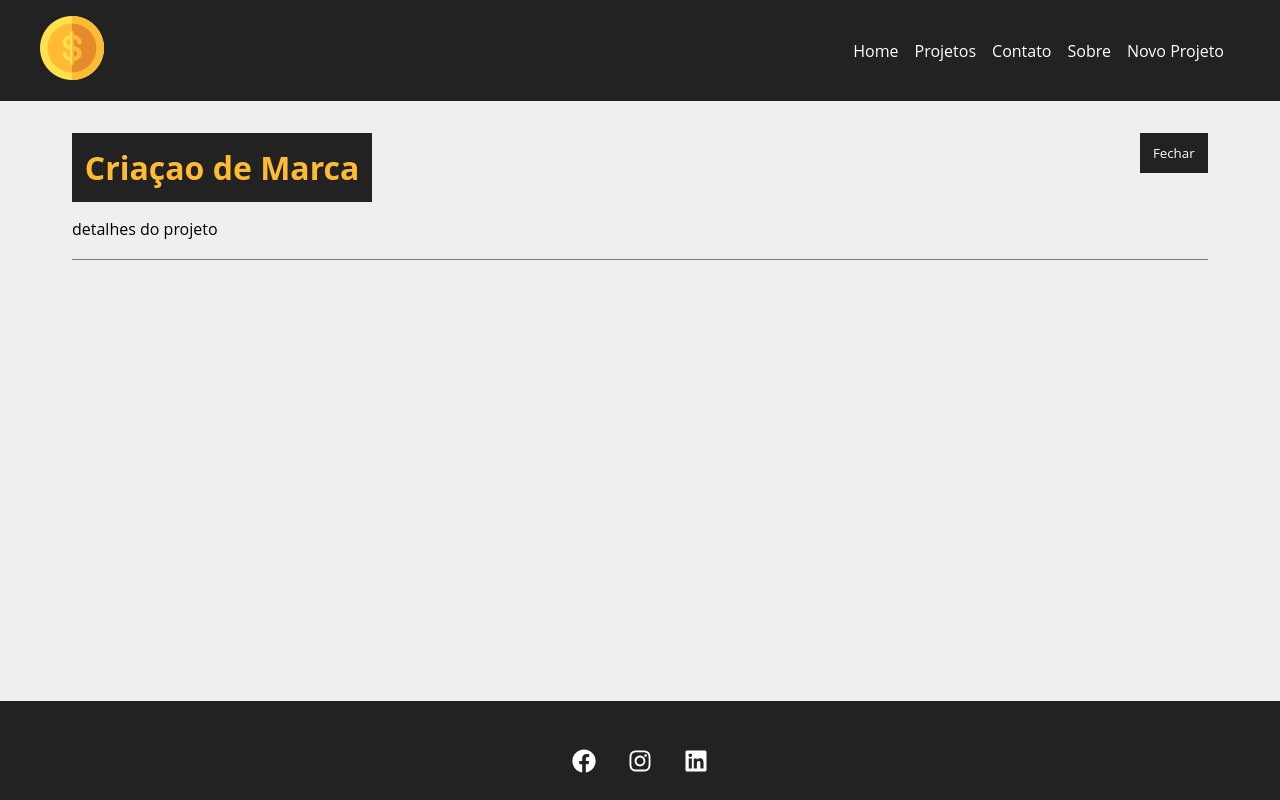
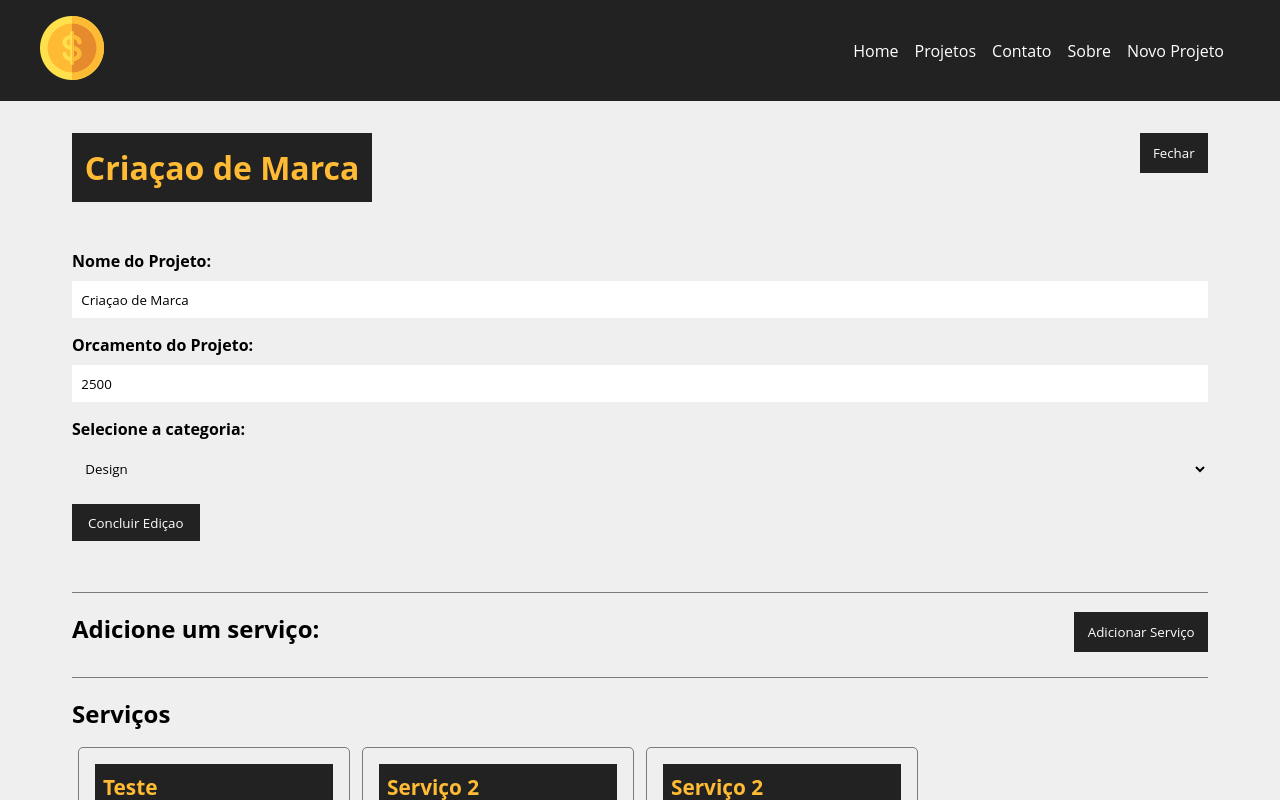
Before and after one commit to EduPassero/Projeto_Costs_Curso_de_REACT, a React (Create React App) app: page /project/1 in a window 1280 px wide. Both pictures are taken after a click on the button "Editar Projeto". Shown: the top 800 px of the page. Built offline with nearby package versions, Linux system fonts and the light colour scheme; data requests are answered from the project's data file; the HTML template or start-up script is replaced by a standard one.

Commit message:
Exibir Services

```diff
--- a/db.json
+++ b/db.json
@@ -7,8 +7,27 @@
         "id": "3",
         "name": "Design"
       },
-      "cost": 0,
-      "services": [],
+      "cost": 600,
+      "services": [
+        {
+          "name": "Teste",
+          "cost": "200",
+          "description": "teste",
+          "id": "fd50b03d-a463-406d-8a6d-c3690bc50ce6"
+        },
+        {
+          "name": "Serviço 2",
+          "cost": "100",
+          "description": "Serviço de teste",
+          "id": "8681a595-666b-46d3-bff1-8d5075dea264"
+        },
+        {
+          "name": "Serviço 2",
+          "cost": "100",
+          "description": "Serviço de teste",
+          "id": "8681a595-666b-46d3-bff1-8d5075dea264"
+        }
+      ],
       "id": 1
     },
     {
@@ -18,8 +37,15 @@
         "id": "2",
         "name": "Desenvolvimento"
       },
-      "cost": 0,
-      "services": [],
+      "cost": 200,
+      "services": [
+        {
+          "name": "Teste",
+          "cost": "100",
+          "description": "Teste",
+          "id": "493af7a6-d551-4602-8649-94d7c7155392"
+        }
+      ],
       "id": 2
     },
     {
@@ -29,19 +55,33 @@
         "id": "4",
         "name": "Planejamento"
       },
-      "cost": 0,
-      "services": [],
+      "cost": 60,
+      "services": [
+        {
+          "name": "Inception",
+          "cost": "20",
+          "description": "Testando",
+          "id": "d07c184e-8c3d-40c3-920c-3ea2fbf6fc5a"
+        }
+      ],
       "id": 3
     },
     {
-      "name": "Montar Servidor",
+      "name": "Montar Servidores",
       "budget": "10000",
       "category": {
         "id": "1",
         "name": "Infra"
       },
-      "cost": 0,
-      "services": [],
+      "cost": 400,
+      "services": [
+        {
+          "name": "Teste de Serviço",
+          "cost": "400",
+          "description": "Teste de inserçao",
+          "id": "0e52ab21-3d47-4a5c-8bc5-20e5c3d0c28b"
+        }
+      ],
       "id": 4
     },
     {
--- a/src/components/form/Input.js
+++ b/src/components/form/Input.js
@@ -1,6 +1,6 @@
 import styles from './Input.module.css'
 
-function Input({type, text, name, placeholder, handleOnChange}){
+function Input({type, text, name, placeholder, handleOnChange, value}){
     return(
     <div className={styles.form_control}>
         <label htmlFor={name}>{text}: </label>
@@ -9,8 +9,9 @@ function Input({type, text, name, placeholder, handleOnChange}){
             id={name}
             type={type}
             placeholder={placeholder}
-            onChange={handleOnChange}>
-        </input>
+            onChange={handleOnChange}
+            value={value}
+        />
     </div>
     )
 }
--- a/src/components/pages/Project.js
+++ b/src/components/pages/Project.js
@@ -1,13 +1,22 @@
+import {parse, v4 as uuidv4} from 'uuid'
 import styles from './Project.module.css'
 import {useParams} from 'react-router-dom'
 import { useState, useEffect } from "react"
 import Loading from '../layout/Loading'
 import Container from '../layout/Container'
+import ProjectForm from '../project/ProjectForm'
+import Message from '../layout/Message'
+import ServiceForm from '../service/ServiceForm'
+import ServiceCard from '../service/ServiceCard'
 
 function Project(){
     const {id} = useParams()
     const [project, setProject] = useState([])
+    const [services, setServices] = useState([])
     const [showProjectForm, setShowProjectForm] = useState(false)
+    const [showServiceForm, setShowServiceForm] = useState(false)
+    const [message, setMessage] = useState()
+    const [type, setType] = useState()
 
     useEffect(() => {
         setTimeout(() =>{
@@ -19,19 +28,81 @@ function Project(){
         }).then(resp => resp.json())
         .then((data) => {
             setProject(data)
+            setServices(data.services)
         })
         .catch(err => console.log(err))
         }, 200)
     }, [id])
 
+    function editPost(project){
+        setMessage('')
+        if(project.budget < project.cost){
+            setMessage('O orçamento nao pode ser menor que o custo do projeto!')
+            setType('error')
+            return false
+        }
+
+        fetch(`http://localhost:5000/projects/${project.id}`, {
+            method : 'PATCH',
+            headers: {
+                'Content-Type': 'application/json'
+            },
+            body: JSON.stringify(project),
+        }).then(resp => resp.json())
+        .then((data) => {
+            setProject(data)
+            setShowProjectForm(false)
+            setMessage('Projeto atualizado!')
+            setType('success')
+        })
+        .catch(err => (console.log(err)))
+    }
+
+    function removeService(){
+
+    }
+
     function toggleProjectForm(){
         setShowProjectForm(!showProjectForm)
+    }
+
+    function toggleServiceForm(){
+        setShowServiceForm(!showServiceForm)
+    }
+
+    function createService(project){
+        setMessage('')
+        const lastService = project.services[project.services.length -1]
+        lastService.id = uuidv4()
+
+        const lastServiceCost = lastService.cost
+        const newCost = parseFloat(project.cost) + parseFloat(lastServiceCost)
+
+        if(newCost > parseFloat(project.budget)){
+            setMessage('Orçamento ultrapassado, verifique o valor do serviço')
+            setType('error')
+            project.services.pop()
+            return false
+        }
+
+        project.cost = newCost
+
+        fetch(`http://localhost:5000/projects/${project.id}`, {
+            method: 'PATCH',
+            headers: {'Content-Type': 'application/json'},
+            body: JSON.stringify(project)
+        }).then((resp) => resp.json())
+        .then((data) => {
+            setShowServiceForm(false)
+        })
+        .catch(err => console.log(err))
     }
 
     return(
         <>{project.name ?
             <div className={styles.project_details}>
                 <Container customClass="column">
+                    {message && <Message type={type} msg={message}/>}
                     <div className={styles.details_container}>
                         <h1>{project.name}</h1>
                         <button className={styles.btn} onClick={toggleProjectForm}>
@@ -50,9 +121,46 @@ function Project(){
                                 </p>
                             </div>
                         ) : (
-                            <div className={styles.project_info}>detalhes do projeto</div>
+                            <div className={styles.project_info}>
+                                <ProjectForm
+                                    handleSubmit={editPost}
+                                    btnText="Concluir Ediçao"
+                                    projectData={project}
+                                />
+                            </div>
                         )}
                     </div>
+                    <div className={styles.service_form_container}>
+                            <h2>Adicione um serviço:</h2>
+                            <button className={styles.btn} onClick={toggleServiceForm}>
+                                {!showServiceForm ? 'Adicionar Serviço' : 'Fechar'}
+                            </button>
+                            <div className={styles.project_info}>
+                                {showServiceForm &&
+                                    <ServiceForm
+                                    handleSubmit={createService}
+                                    btnText="Adicionar Serviço"
+                                    projectData={project}
+                                    />
+                                }
+                            </div>
+                    </div>
+                    <h2>Serviços</h2>
+                    <Container customClass="start">
+                        {services.length > 0 &&
+                            services.map((service) => (
+                                <ServiceCard
+                                    id={service.id}
+                                    name={service.name}
+                                    cost={service.cost}
+                                    description={service.description}
+                                    key={service.id}
+                                    handleRemove={removeService}
+                                />
+                            ))
+                        }
+                        {services.length === 0 && <p>Nao há serviços cadastrados</p>}
+                    </Container>
                 </Container>
             </div>
             :
--- /dev/null
+++ b/src/components/service/ServiceCard.js
@@ -0,0 +1,26 @@
+import styles from '../project/ProjectCard.module.css'
+import {BsFillTrashFill} from 'react-icons/bs'
+function ServiceCard({id, name, cost, description, handleRemove}){
+
+    const remove = (e) => {
+
+    }
+
+    return(
+        <div className={styles.project_card}>
+            <h4>{name}</h4>
+            <p>
+                <span>Custo total: </span> R${cost}
+            </p>
+            <p>{description}</p>
+            <div className={styles.project_card_actions}>
+                <button onClick={remove}>
+                    <BsFillTrashFill/>
+                    Excluir
+                </button>
+            </div>
+        </div>
+    )
+}
+
+export default ServiceCard
--- /dev/null
+++ b/src/components/service/ServiceForm.js
@@ -0,0 +1,47 @@
+import styles from '../project/ProjectForm.module.css'
+import Input from '../form/Input'
+import SubmitButton from '../form/SubmitButton'
+import { useState } from 'react'
+
+function ServiceForm({handleSubmit, btnText, projectData}){
+    const [service, setService] = useState({})
+
+    function submit(e){
+        e.preventDefault()
+        projectData.services.push(service)
+        handleSubmit(projectData)
+    }
+
+    function handleChange(e){
+        setService({...service, [e.target.name]: e.target.value})
+    }
+
+    return(
+        <form onSubmit={submit} className={styles.form}>
+            <Input
+                type="text"
+                text="Nome do serviço"
+                name="name"
+                placeholder="Insira o nome do serviço"
+                handleOnChange={handleChange}
+            />
+            <Input
+                type="number"
+                text="Custo do serviço"
+                name="cost"
+                placeholder="Insira o valor total"
+                handleOnChange={handleChange}
+            />
+            <Input
+                type="text"
+                text="Descriçao do serviço"
+                name="description"
+                placeholder="Descreva o serviço"
+                handleOnChange={handleChange}
+            />
+            <SubmitButton text={btnText}/>
+        </form>
+    )
+}
+
+export default ServiceForm
```
